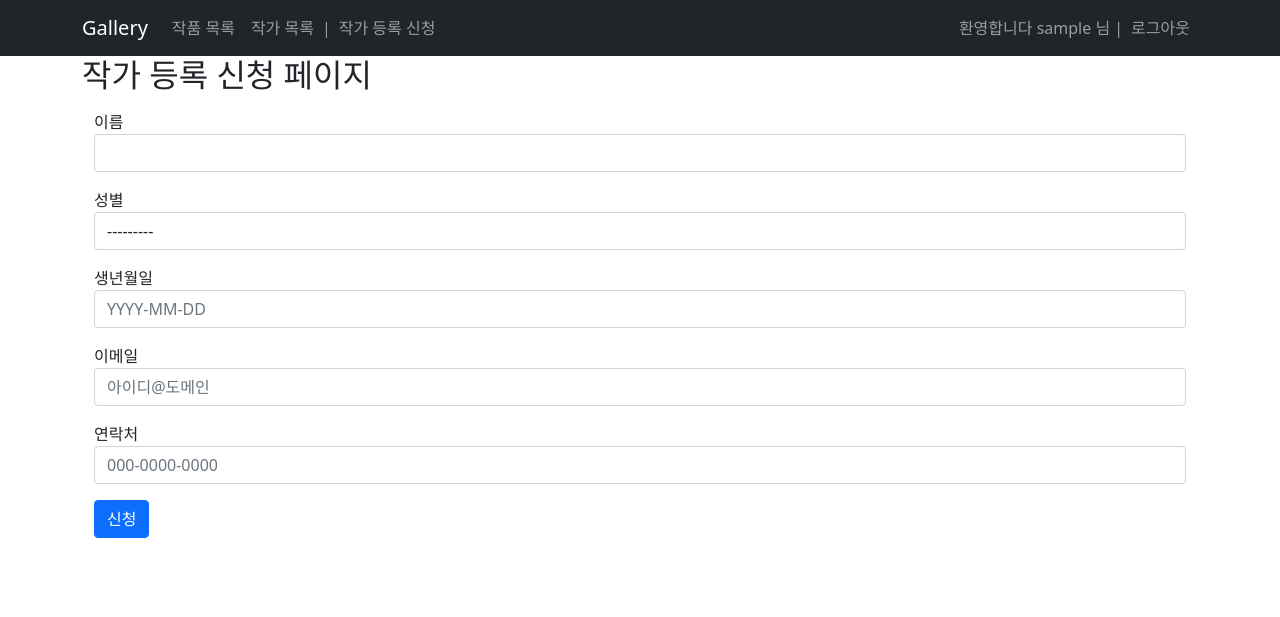
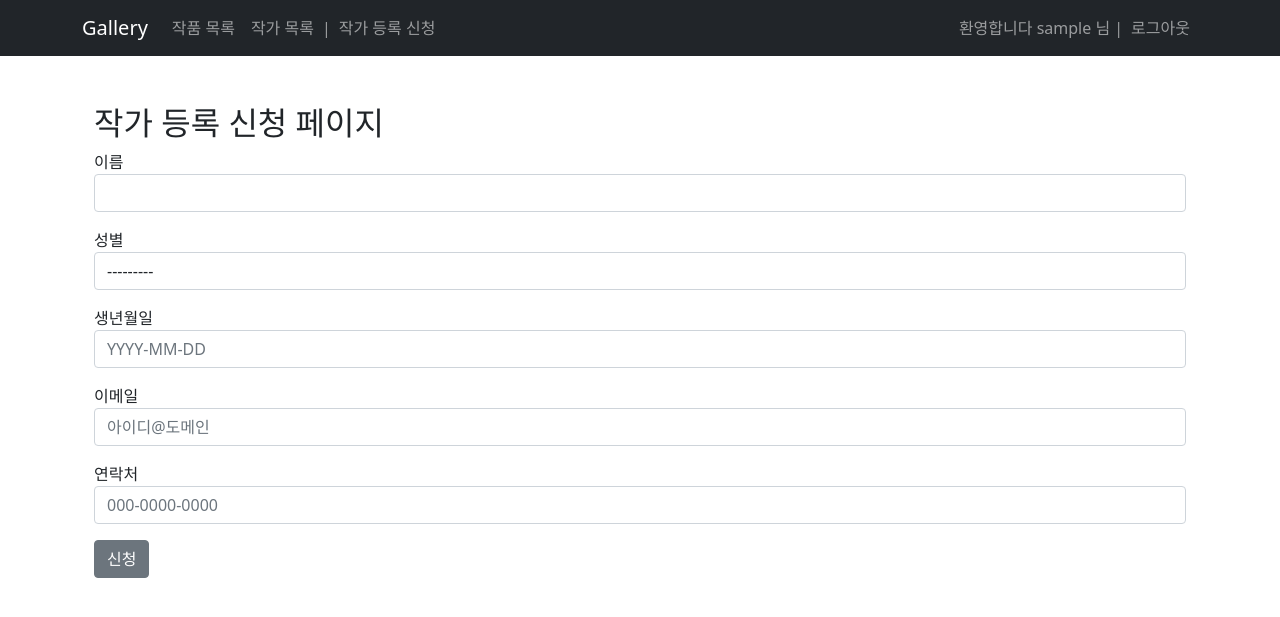
Before and after one commit to jjiisub/Django-gallary, a Django app: page /account/apply/ in a window 1280 px wide. Shown: the top 617 px of the page. Run offline with Django 4.2, Linux system fonts and the light colour scheme; the visitor is signed in with stand-in values (Sample User, id 1); some libraries are stand-ins or nearby versions.

Commit message:
design: 상단 여백 조절

```diff
--- a/account/templates/account/applyment.html
+++ b/account/templates/account/applyment.html
@@ -1,9 +1,9 @@
 {% extends "base.html" %}
 
 {% block content %}
-<h2>작가 등록 신청 페이지</h2>
 
-<div class="container my-3">
+<div class="container mt-5 my-3">
+    <h2>작가 등록 신청 페이지</h2>
     <form method="post" action="{% url 'account:apply' %}">
         {% csrf_token %}
         {% include "form_errors.html" %}
@@ -36,7 +36,7 @@
                 value="{{ form.phone.value|default_if_none:'' }}" placeholder="000-0000-0000">
         </div>
 
-        <button type="submit" class="btn btn-primary">신청</button>
+        <button type="submit" class="btn btn-secondary">신청</button>
     </form>
 </div>
 
```
